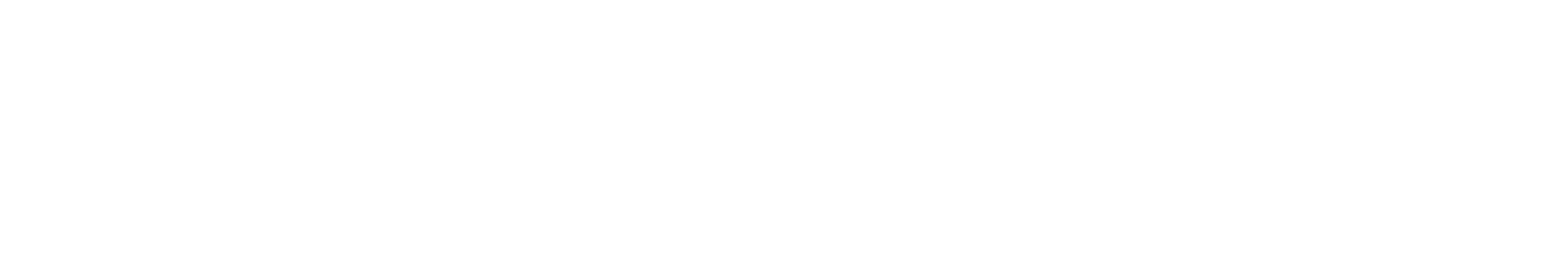
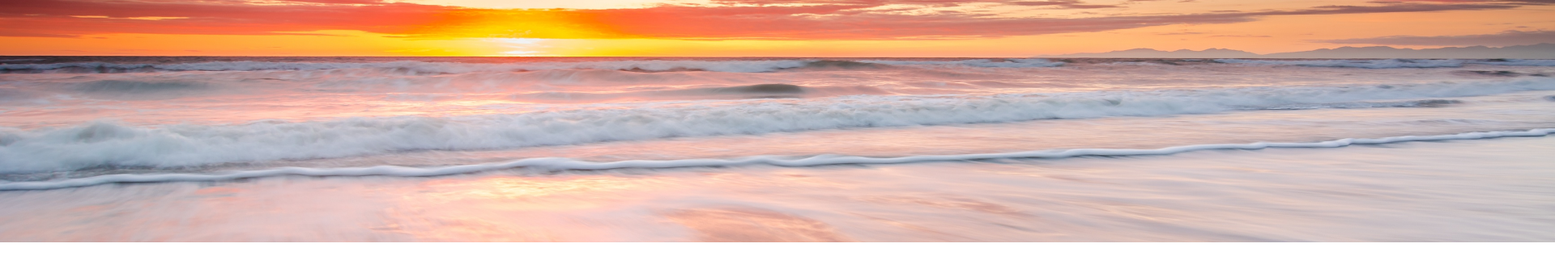
Before and after one commit to saba-kauser/joblogic, a React (Create React App) app: page / in a window 1280 px wide. Shown: the top 338 px of the page at 81% size, 1920 px wide, since content can reach past the window. Built offline with nearby package versions, Linux system fonts and the light colour scheme.

Commit message:
created- _fonts.scss, style.scss , header
added scss dev dependancy ,
referenced style.scss in index
create font and referenced the given fonts in challenge to the file.
create global.scss for the html and global styling
formatted files

```diff
--- a/package.json
+++ b/package.json
@@ -34,5 +34,8 @@
       "last 1 firefox version",
       "last 1 safari version"
     ]
+  },
+  "devDependencies": {
+    "sass": "^1.62.1"
   }
 }
--- a/src/App.js
+++ b/src/App.js
@@ -1,13 +1,14 @@
-import React from 'react'
+import React from "react";
+import Header from "./components/Header";
 
 const App = () => {
+  return (
+    <div className="app">
+      <div>
+        <Header />
+      </div>
+    </div>
+  );
+};
 
-  return (
-
-    <div className='app'>
-
-    </div>
-  )
-}
-
-export default App
+export default App;
--- /dev/null
+++ b/src/assets/_styles/_fonts.scss
@@ -0,0 +1,73 @@
+@font-face {
+    font-family: 'Roboto';
+    font-weight: 100;
+    font-style: normal;
+    src: local('Roboto'), url(../_Font/Roboto-Thin.ttf) format('opentype');
+  }
+
+  @font-face {
+    font-family: 'Roboto';
+    font-weight: 100;
+    font-style: italic;
+    src: local('Roboto'), url(../_Font/Roboto-ThinItalic.ttf) format('opentype');
+  }
+  @font-face {
+    font-family: 'Roboto';
+    font-weight: 300;
+    font-style: normal;
+    src: local('Roboto'), url(../_Font/Roboto-Light.ttf) format('opentype');
+  }
+
+  @font-face {
+    font-family: 'Roboto';
+    font-weight: 300;
+    font-style: italic;
+    src: local('Roboto'), url(../_Font/Roboto-LightItalic.ttf) format('opentype');
+  }
+
+  @font-face {
+    font-family: 'Roboto';
+    font-weight: 400;
+    font-style: normal;
+    src: local('Roboto'), url(../_Font/Roboto-Regular.ttf) format('opentype');
+  }
+  @font-face {
+    font-family: 'Roboto';
+    font-weight: 500;
+    font-style: normal;
+    src: local('Roboto'), url(../_Font/Roboto-Medium.ttf) format('opentype');
+  }
+
+  @font-face {
+    font-family: 'Roboto';
+    font-weight: 500;
+    font-style: italic;
+    src: local('Roboto'), url(../_Font/Roboto-MediumItalic.ttf) format('opentype');
+  }
+
+  @font-face {
+    font-family: 'Roboto';
+    font-weight: 600;
+    font-style: normal;
+    src: local('Roboto'), url(../_Font/Roboto-Bold.ttf) format('opentype');
+  }
+
+  @font-face {
+    font-family: 'Roboto';
+    font-weight: 600;
+    font-style: italic;
+    src: local('Roboto'), url(../_Font/Roboto-BoldItalic.ttf) format('opentype');
+  }
+  @font-face {
+    font-family: 'Roboto';
+    font-weight: 900;
+    font-style: normal;
+    src: local('Roboto'), url(../_Font/Roboto-Black.ttf) format('opentype');
+  }
+
+  @font-face {
+    font-family: 'Roboto';
+    font-weight: 900;
+    font-style: italic;
+    src: local('Roboto'), url(../_Font/Roboto-BlackItalic.ttf) format('opentype');
+  }
--- /dev/null
+++ b/src/assets/_styles/_global.scss
@@ -0,0 +1,25 @@
+*, *::before, *::after {
+    padding: 0;
+    margin: 0;
+    border: none;
+    outline: none;
+    box-sizing: border-box;
+}
+
+html {
+    font-size: 62.5%;
+    font-family: system-ui, -apple-system, BlinkMacSystemFont, 'Segoe UI', F, Oxygen, Ubuntu, Cantarell, 'Open Sans', 'Helvetica Neue', sans-serif;
+
+}
+
+body {
+    width: fit-content;
+    font-size: 1.8rem;
+    overflow-y: hidden;
+    overflow-x: auto;
+}
+
+.app {
+    overflow-y: hidden;
+    overflow-x: auto;
+}
--- /dev/null
+++ b/src/assets/_styles/style.scss
@@ -0,0 +1,2 @@
+@use "fonts";
+@use "global";
--- /dev/null
+++ b/src/components/Header/header.scss
@@ -0,0 +1,11 @@
+.header {
+    width: 100%;
+    height: 300px;
+    overflow: hidden;
+    img {
+        width: 100%;
+        height: auto;
+        margin-top: -330px;
+        min-width: 2130px;
+    }
+}
--- /dev/null
+++ b/src/components/Header/index.js
@@ -0,0 +1,14 @@
+import React from "react";
+import HeaderImage from "../../assets/_images/Header_image/Godfather_header.jpg";
+import "./header.scss";
+
+
+const Header = () => {
+  return (
+    <div className="header">
+      <img src={HeaderImage} alt="header_img" />
+    </div>
+  );
+};
+
+export default Header;
--- a/src/index.js
+++ b/src/index.js
@@ -1,6 +1,7 @@
 import React from 'react';
 import ReactDOM from 'react-dom/client';
 import App from './App';
+import "./assets/_styles/style.scss";
 
 
 const root = ReactDOM.createRoot(document.getElementById('root'));
```
Also changed, not shown: src/data/EmployeeData.js (+15 -11 lines), 1 other file (tests, documents, lock files or other folders).
